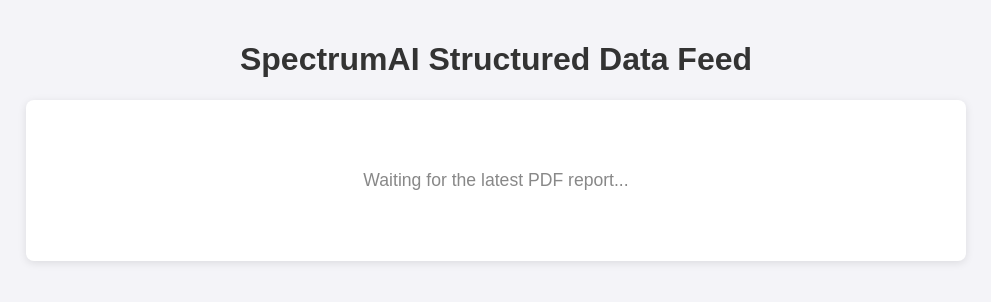
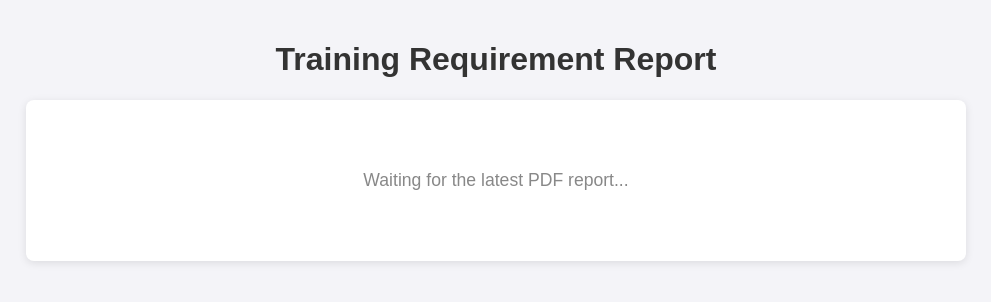
Before and after one commit to bdc-saivannala/spectrum-ai, a plain HTML site: page viewer.html in a window 1280 px wide. Shown: the whole page, without its empty margins (144-1135 px from the left). Drawn offline with Linux system fonts and the light colour scheme; no server answers.

Commit message:
Update viewer.html 2

```diff
--- a/viewer.html
+++ b/viewer.html
@@ -3,7 +3,7 @@
 <head>
   <meta charset="UTF-8" />
   <meta name="viewport" content="width=device-width, initial-scale=1.0" />
-  <title>SpectrumAI Structured Data Feed</title>
+  <title>Training Requirement Report</title>
   <style>
     body {
       font-family: Arial, sans-serif;
@@ -53,7 +53,7 @@
   </style>
 </head>
 <body>
-  <h1>SpectrumAI Structured Data Feed</h1>
+  <h1>Training Requirement Report</h1>
   <div id="pdf-container">
     <div id="placeholder">Waiting for the latest PDF report...</div>
     <embed id="pdf-embed" type="application/pdf">
```
